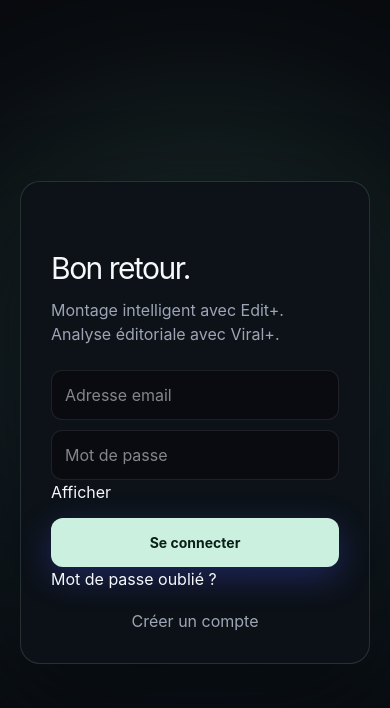
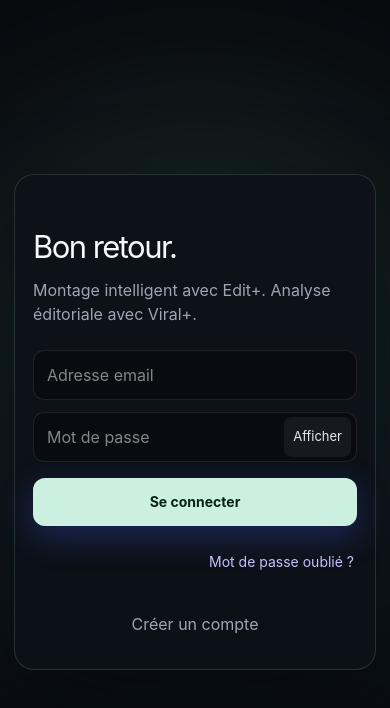
Before and after one commit to madanesliav04-droid/-ReelScore, a Next.js app in the folder viral-studio/: page /dashboard in a window 390 px wide. Shown: the top 708 px of the page. Built offline with nearby package versions, Linux system fonts and the light colour scheme.

Commit message:
Improve Social+ login controls for iPhone: 16px fields, touch targets, password toggle and recovery notices

```diff
--- a/viral-studio/app/dashboard.css
+++ b/viral-studio/app/dashboard.css
@@ -266,3 +266,16 @@
 .ugc-saved-batch-select{width:100%;border-radius:12px;padding:13px 15px;border:1px solid #a2e1ba8a;color:#d6f5df;background:#98dbaf1c;font-weight:750;cursor:pointer;font-size:13px;text-align:center}
 .ugc-saved-batch-select:disabled{opacity:.45;cursor:not-allowed}
 .ugc-saved-batch-select:hover:not(:disabled){background:#98dbaf2c}
+
+
+/* Auth recovery: accessible controls and mobile Safari touch targets. */
+.auth-password-field{position:relative;min-width:0}
+.auth-password-field .field{padding-right:94px}
+.auth-password-toggle{position:absolute;right:6px;top:50%;transform:translateY(-50%);min-height:40px;padding:0 9px;border:0;border-radius:8px;background:rgba(255,255,255,.06);color:#e5e8f1;font-size:13px;cursor:pointer}
+.auth-password-toggle:focus-visible,.auth-link:focus-visible,.auth-switch:focus-visible{outline:2px solid #9183ff;outline-offset:3px}
+.auth-link{display:block;margin:14px 0 0 auto;border:0;background:transparent;color:#c9befd;font-size:14px;cursor:pointer;padding:9px 3px;min-height:44px}
+.auth-notice{margin-top:14px!important;color:#b7f8d2!important;font-size:14px;line-height:1.5}
+.auth-box .field{min-height:48px;font-size:16px}
+.auth-box .auth-submit{min-height:48px}
+.auth-box .auth-switch{min-height:44px}
+@media(max-width:480px){.auth-screen{padding:14px}.auth-box{padding:23px 18px}.auth-box h1{font-size:31px;margin-top:26px}.auth-box form{gap:12px}}
```
